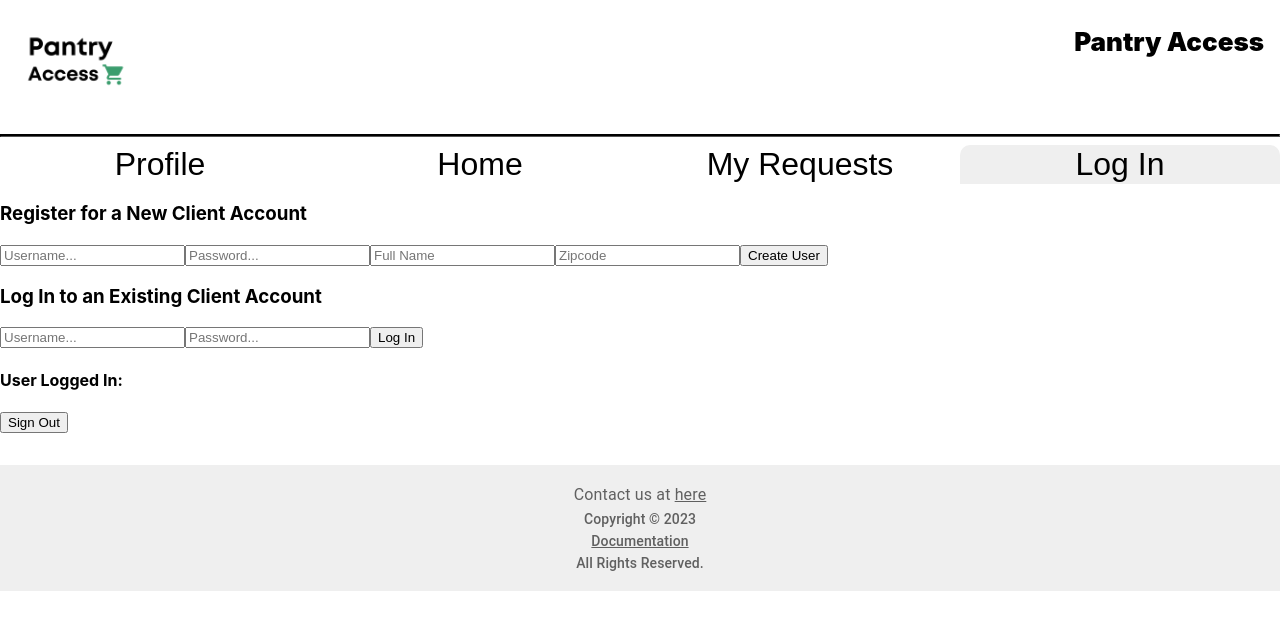
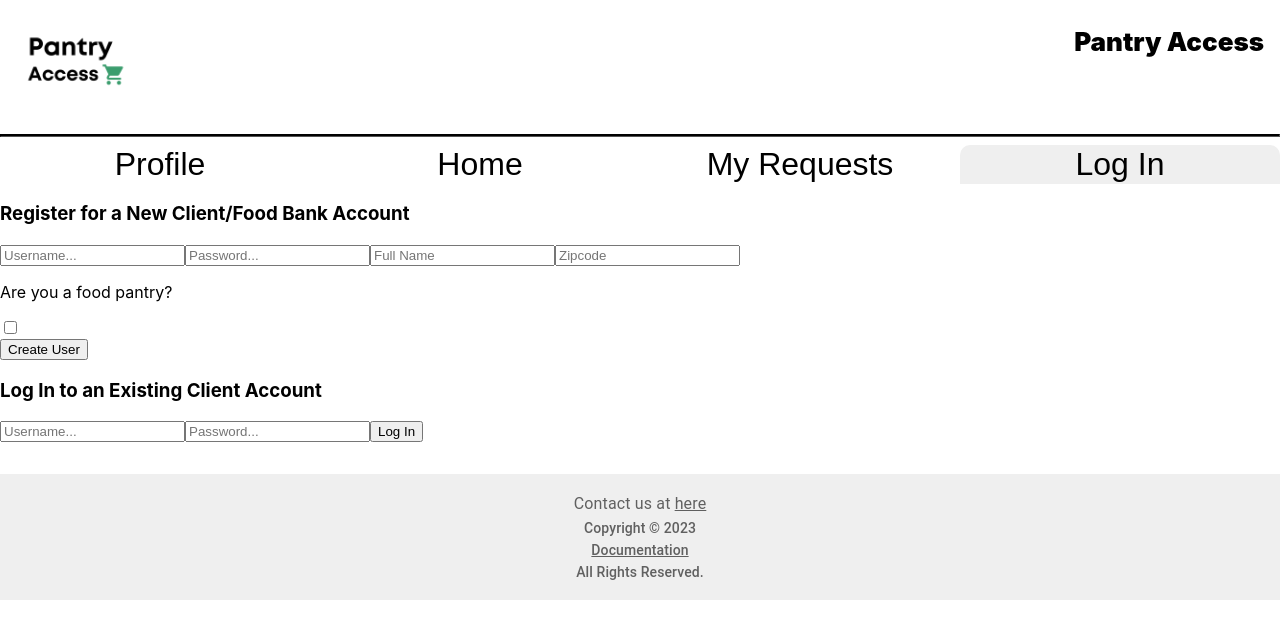
Before and after one commit to Pantry-Access-AFG/react-app, a React (Create React App) app: page /login in a window 1280 px wide. Shown: the top 638 px of the page. Built offline with nearby package versions, Linux system fonts and the light colour scheme; no server answers.

Commit message:
working firebase auth

```diff
--- a/package.json
+++ b/package.json
@@ -14,9 +14,11 @@
     "@testing-library/react": "^13.4.0",
     "@testing-library/user-event": "^13.5.0",
     "firebase": "^9.19.1",
+    "firebase-admin": "^11.6.0",
     "react": "^18.2.0",
     "react-confetti": "^6.1.0",
     "react-dom": "^18.2.0",
+    "react-firebase-hooks": "^5.1.1",
     "react-mui-auth-page": "^1.6.0",
     "react-router-dom": "^6.9.0",
     "react-scripts": "5.0.1",
--- a/src/Login.js
+++ b/src/Login.js
@@ -1,60 +1,67 @@
-import  { React, useState, useEffect } from "react";
-import { createUserWithEmailAndPassword, signInWithEmailAndPassword, onAuthStateChanged, signOut, sendEmailVerification } from "firebase/auth";
+import { React, useState, useEffect } from "react";
+import {
+  createUserWithEmailAndPassword,
+  signInWithEmailAndPassword,
+  signOut,
+  //sendEmailVerification,
+} from "firebase/auth";
 import { db } from "./firebase-config";
-import { doc, updateDoc, onSnapshot, addDoc, setDoc } from "firebase/firestore";
+import { doc, setDoc } from "firebase/firestore";
 import "./Login.css";
 import { useNavigate, useLocation } from "react-router-dom";
-import {auth} from './firebase-config';
-// import { Form, Button, Card } from "react-bootstrap";
-
+import { auth } from "./firebase-config";
+import { useAuthState } from "react-firebase-hooks/auth";
 
 export default function Login() {
-
   const [registerUsername, setRegisterUsername] = useState("");
   const [registerPassword, setRegisterPassword] = useState("");
   const [registerFullName, setRegisterFullName] = useState("");
   const [registerZipcode, setRegisterZipcode] = useState("");
   const [loginUsername, setLoginUsername] = useState("");
   const [loginPassword, setLoginPassword] = useState("");
-
-  const [user, setUser] = useState({});
-
-  const [loading, setLoading] = useState(true);
+  const [isPantry, setIsPantry] = useState(false);
+  const [user, loading, error] = useAuthState(auth);
+  const navigate = useNavigate();
 
   useEffect(() => {
-    const unsubscribe = onAuthStateChanged(auth, (currentUser) => {
-      setUser(currentUser);
-      setLoading(false);
-    });
+    // const unsubscribe = onAuthStateChanged(auth, (currentUser) => {
+    //   setUser(currentUser);
+    // });
 
-    return () => {
-      unsubscribe();
-    };
-  }, []);
+    // return () => {
+    //   unsubscribe();
+    // };
 
-  const register = async () =>  {
+    if (loading) {
+      // maybe trigger a loading screen
+      return;
+    }
+    if (user) {
+      navigate("/");
+    } else {
+      navigate("/login");
+    }
+  }, [user, loading]);
 
+  const register = async () => {
     try {
       const user = await createUserWithEmailAndPassword(
         auth,
         registerUsername,
         registerPassword
       );
-
-    sendEmailVerification(auth.currentUser).then(() =>
-    {
-      console.log("yay email sent!")
-    });
-
-    console.log(user);
-
-    const dbRef = doc(db, "client-accounts", user.user.uid);
+      let path = "client-accounts";
+      if (isPantry) {
+        path = "food-bank-accounts";
+      }
+      const dbRef = doc(db, path, user.user.uid);
       const insertUser = async () => {
         await setDoc(dbRef, {
           full_name: registerFullName,
-        password: registerPassword,
+          // password: registerPassword,
           username: registerUsername,
           zipcode: registerZipcode,
+          description: ""
         });
       };
       insertUser();
@@ -64,90 +71,86 @@ export default function Login() {
   };
 
   const login = async () => {
-
     try {
       if (loginUsername.includes("@")) {
         const user = await signInWithEmailAndPassword(
           auth,
           loginUsername,
-          loginPassword)
-        ;
+          loginPassword
+        );
         console.log(user);
-      }
-      else {
+      } else {
         const user = await signInWithEmailAndPassword(
           auth,
           loginUsername + "@func.com",
-          loginPassword)
-        ;
+          loginPassword
+        );
         console.log(user);
       }
-
     } catch (error) {
       console.log(error.message);
     }
   };
 
-  const logout = async () => {
-    setLoading(true);
-    await signOut(auth);
-    setLoading(false);
+  const logout = () => {
+    signOut(auth);
   };
 
   return (
     <div className="loginMain">
       <div>
-        <h3>Register for a New Client Account</h3>
+        <h3>Register for a New Client/Food Bank Account</h3>
         <input
           placeholder="Username..."
-          onChange={(event) =>
-            {setRegisterUsername(event.target.value);
+          onChange={(event) => {
+            setRegisterUsername(event.target.value);
           }}
         />
         <input
           placeholder="Password..."
           type="password"
-          onChange={(event) =>
-            {setRegisterPassword(event.target.value);
+          onChange={(event) => {
+            setRegisterPassword(event.target.value);
           }}
         />
         <input
           placeholder="Full Name"
-          onChange={(event) =>
-            {setRegisterFullName(event.target.value);
+          onChange={(event) => {
+            setRegisterFullName(event.target.value);
           }}
         />
         <input
           placeholder="Zipcode"
-          onChange={(event) =>
-            {setRegisterZipcode(event.target.value);
+          onChange={(event) => {
+            setRegisterZipcode(event.target.value);
           }}
         />
+        <p>Are you a food pantry?</p>
+        <input
+          type="checkbox"
+          id="isPantry"
+          onClick={() => setIsPantry(!isPantry)}
+        />
+        <br></br>
         <button onClick={register}>Create User</button>
       </div>
       <div>
         <h3>Log In to an Existing Client Account</h3>
         <input
           placeholder="Username..."
-          onChange={(event) =>
-            {setLoginUsername(event.target.value);
+          onChange={(event) => {
+            setLoginUsername(event.target.value);
           }}
         />
         <input
           placeholder="Password..."
           type="password"
-          onChange={(event) =>
-            {setLoginPassword(event.target.value);
+          onChange={(event) => {
+            setLoginPassword(event.target.value);
           }}
         />
         <button onClick={login}>Log In</button>
       </div>
-
-      <h4>User Logged In: </h4>
-      {user?.email}
-      <button onClick={logout}>Sign Out</button>
     </div>
-
-
-  )
-};
+  );
+}
--- a/src/FoodPantryProfile.js
+++ b/src/ProfilePage.js
@@ -1,4 +1,4 @@
-import React from "react";
+import React, { useEffect } from "react";
 import Button from "@mui/material/Button";
 import { Box } from "@mui/system";
 import "./FoodPantryProfile.css";
@@ -10,6 +10,11 @@ import DialogContent from "@mui/material/DialogContent";
 import DialogContentText from "@mui/material/DialogContentText";
 import DialogTitle from "@mui/material/DialogTitle";
 import Confetti from "react-confetti";
+import { auth } from "./firebase-config";
+import { useAuthState } from "react-firebase-hooks/auth";
+import { signOut } from 'firebase/auth';
+import { doc, getDoc } from "firebase/firestore";
+import { db } from "./firebase-config";
 
 /**
  * Page for Food Pantry Profiles
@@ -18,14 +23,17 @@ import Confetti from "react-confetti";
 
 // TODO: Integrate with Firebase authentication and create more conditionals for checking and confirmation dialogs
 
-export default function FoodPantryProfile() {
-  let food_pantry_name = "Food Pantry X";
+export default function ProfilePage() {
+  let [name, setName] = useState("");
 
   let [username, setUsername] = useState("");
   let [password, setPassword] = useState("");
   let [zipcode, setZipcode] = useState("");
+  let [description, setDescription] = useState("");
   let [deleteAccountOpen, setDeleteAccountOpen] = useState(false);
   let [confettiOn, setConfettiOn] = useState(false);
+  let [isPantry, setIsFoodPantry] = useState(false);
+  const [user, loading, error] = useAuthState(auth);
 
   // Delete account function to reset all values and remove user from database (TBD)
   const handleDeleteAccount = () => {
@@ -51,6 +59,10 @@ export default function FoodPantryProfile() {
     setZipcode(x);
   };
 
+  const handleSetDescription = (x) => {
+    setDescription(x);
+  };
+
   const handleOpenAreYouSure = () => {
     setDeleteAccountOpen(true);
   };
@@ -63,19 +75,43 @@ export default function FoodPantryProfile() {
     setConfettiOn(true);
   };
 
+  const logout = () => {
+    signOut(auth);
+  }
+
+  useEffect(() => {
+    if (user) {
+      const getName = async () => {
+        let docRef = doc(db, "client-accounts", user.uid);
+        let docSnap = await getDoc(docRef);
+        if (docSnap.exists()) {
+          setName(docSnap.data().full_name)
+        } else {
+          docRef = doc(db, "food-bank-accounts", user.uid);
+          docSnap = await getDoc(docRef);
+          setName(docSnap.data().full_name)
+        }
+      }
+      getName();
+    }
+  }, [])
+
   return (
     <>
       <h1 className="text-center" style={{ marginTop: "1rem" }}>
-        {food_pantry_name}
+        {name}
       </h1>
 
       <UserInfo
         username={username}
         password={password}
         zipcode={zipcode}
+        description={description}
         setUsername={handleSetUsername}
         setPassword={handleSetPassword}
         setZipcode={handleSetZipcode}
+        setDescription={handleSetDescription}
+        isPantry={isPantry}
       />
       <br></br>
 
@@ -83,6 +119,13 @@ export default function FoodPantryProfile() {
       <Box textAlign="center" alignContent="center" margin="auto">
         <Button variant="outlined" color="success" onClick={handleSaveChanges}>
           Save Changes
+        </Button>
+
+        <br />
+        <br />
+
+        <Button variant="outlined" color="error" onClick={logout}>
+          Log Out
         </Button>
 
         <br />
@@ -126,9 +169,12 @@ function UserInfo({
   username,
   password,
   zipcode,
+  description,
   setUsername,
   setPassword,
   setZipcode,
+  setDescription,
+  isPantry
 }) {
   const usernameChange = (event) => {
     setUsername(event.target.value);
@@ -157,6 +203,15 @@ function UserInfo({
     setZipcode(event.target.value);
   };
 
+  const descriptionChange = (event) => {
+    setDescription(event.target.value);
+  }
+
+  const descriptionSubmit = (event) => {
+    event.preventDefault();
+    setDescription(event.target.value);
+  };
+
   return (
     <div>
       <div className="row">
@@ -179,6 +234,12 @@ function UserInfo({
           <input type="text" value={zipcode} onChange={zipcodeChange} />
         </form>
       </div>
+      {isPantry && <div className="row">
+        <p className="row">Description:</p>
+        <form className="row" onSubmit={descriptionSubmit}>
+          <input type="text" value={description} onChange={descriptionChange} />
+        </form>
+      </div>}
     </div>
   );
 }
--- a/src/components/NavBar.js
+++ b/src/components/NavBar.js
@@ -1,4 +1,6 @@
 import { useNavigate, useLocation } from "react-router-dom";
+import { auth } from "../firebase-config";
+import { useAuthState } from "react-firebase-hooks/auth";
 /**
  * Makes a navigation bar with the profile, home, and my requests tabs.
  * @returns the navigation bar
@@ -6,6 +8,7 @@ import { useNavigate, useLocation } from "react-router-dom";
 export default function NavBar() {
   const navigate = useNavigate();
   const location = useLocation();
+  const [user, loading, error] = useAuthState(auth);
 
   return (
     <div className="flex-container">
@@ -39,6 +42,7 @@ export default function NavBar() {
       >
         My Requests
       </button>
+      {!user && (
         <button
           className={
             location.pathname === "/login"
@@ -49,6 +53,7 @@ export default function NavBar() {
         >
           Log In
         </button>
+      )}
     </div>
   );
 }
```
Also changed, not shown: src/App.js (+3 -7 lines), 1 other file (tests, documents, lock files or other folders). Lines whose indentation alone changed are shown as unchanged.
